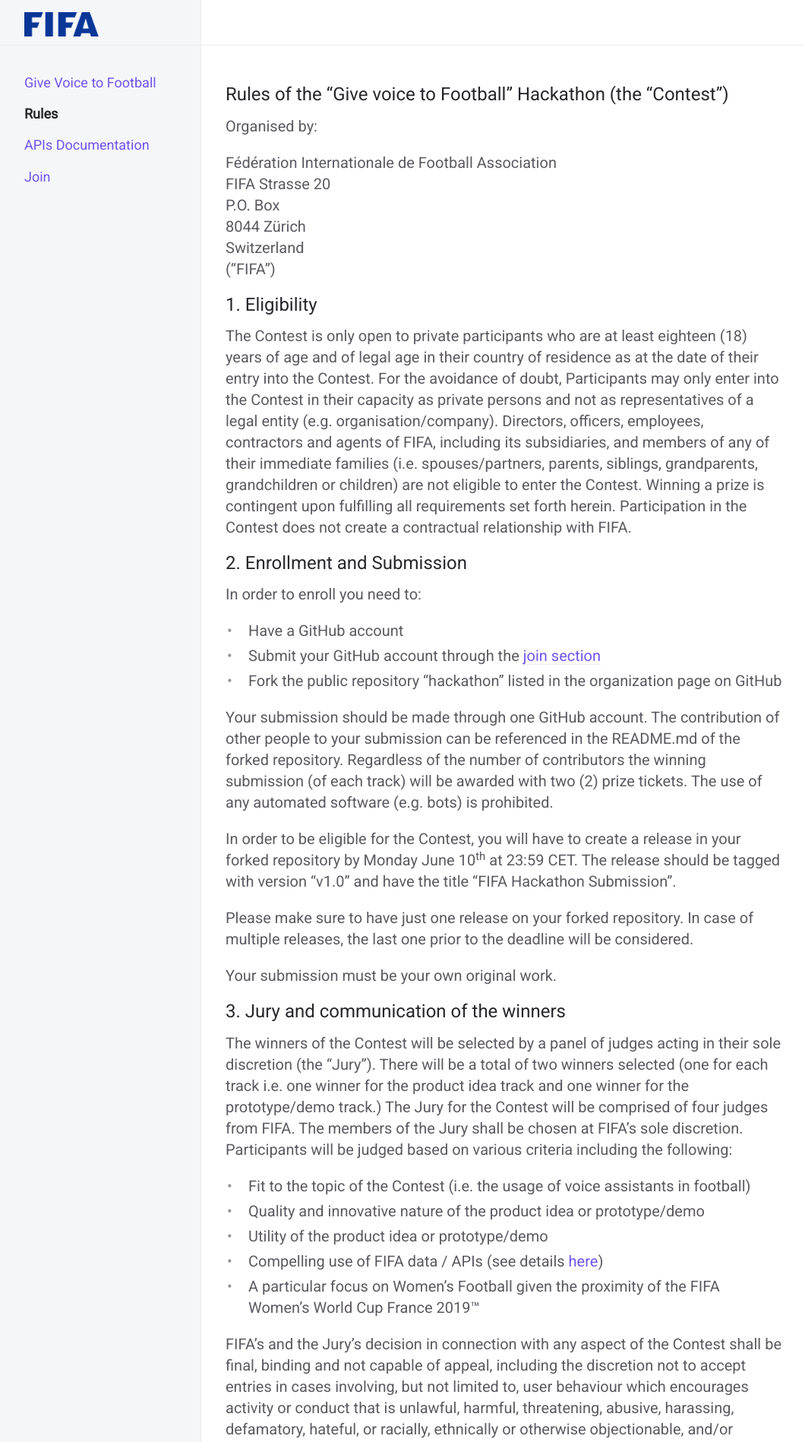
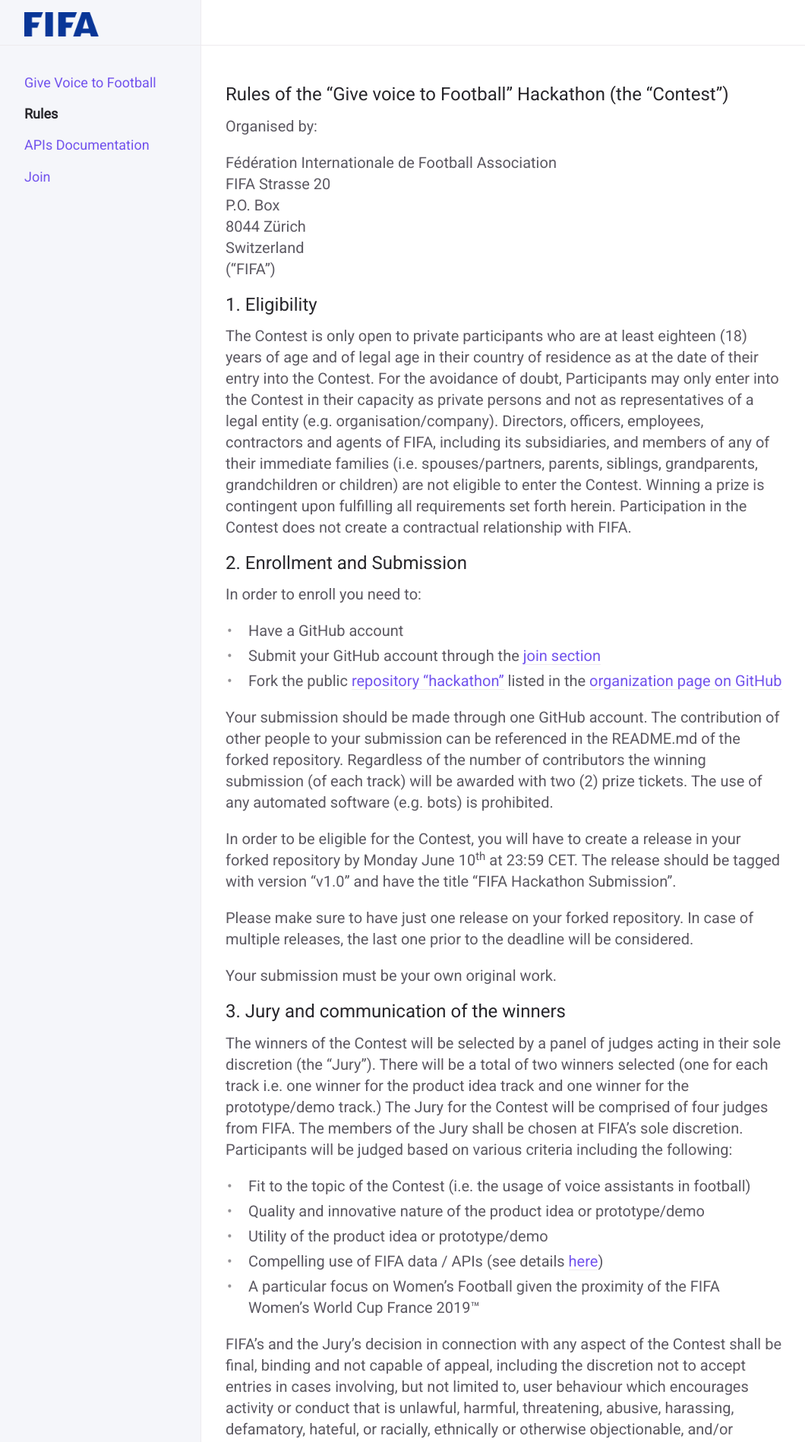
Before and after one commit to givevoicetofootball/givevoicetofootball.github.io, a Jekyll site: the page built from rules.md, in a window 1280 px wide. Shown: the top 1898 px of the page at 76% size, without its empty margins (91-1151 px from the left). Built offline with Jekyll 4.4.1, drawn with Linux system fonts in a browser that asks for light colours; part of the change alters nothing that is shown.

```diff
--- a/rules.md
+++ b/rules.md
@@ -26,7 +26,7 @@ Winning a prize is contingent upon fulfilling all requirements set forth herein.
 In order to enroll you need to:
 -	Have a GitHub account
 -	Submit your GitHub account through the [join section](/join)
--	Fork the public repository “hackathon” listed in the organization page on GitHub
+-	Fork the public [repository “hackathon”](https://github.com/givevoicetofootball/hackathon) listed in the [organization page on GitHub](https://github.com/givevoicetofootball)
 
  Your submission should be made through one GitHub account. The contribution of other people to your submission can be referenced in the README.md of the forked repository. Regardless of the number of contributors the winning submission (of each track) will be awarded with two (2) prize tickets. The use of any automated software (e.g. bots) is prohibited.
 
```
